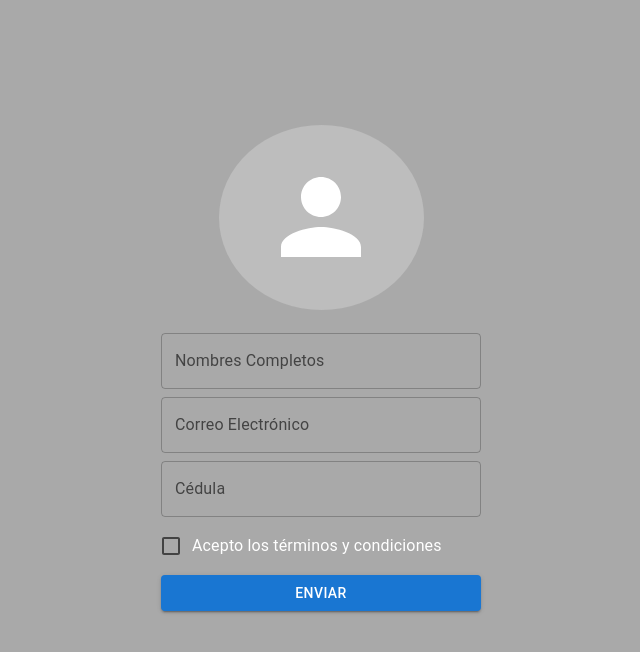
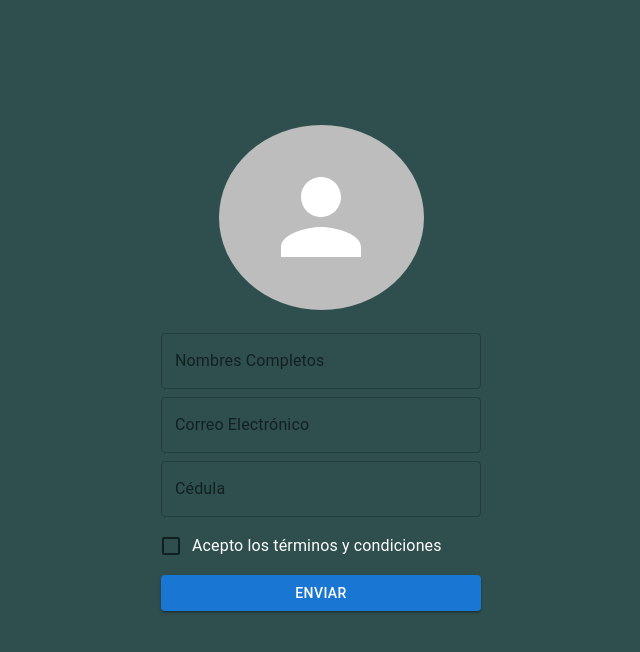
Before and after one commit to BradFernando/aplicativo-web-gastronomy, a Next.js app: page / in a window 1280 px wide. Shown: the top 652 px of the page, without its empty margins (319-959 px from the left). Built offline with nearby package versions, Linux system fonts and the light colour scheme.

Commit message:
El comit inicial mi llave

```diff
--- a/src/app/globals.css
+++ b/src/app/globals.css
@@ -3,7 +3,7 @@ body{
     justify-content: center;
     align-items: center;
     height: 90vh;
-  background: darkgrey;
+  background: darkslategrey;
     color: #fff;
 }
 
```
